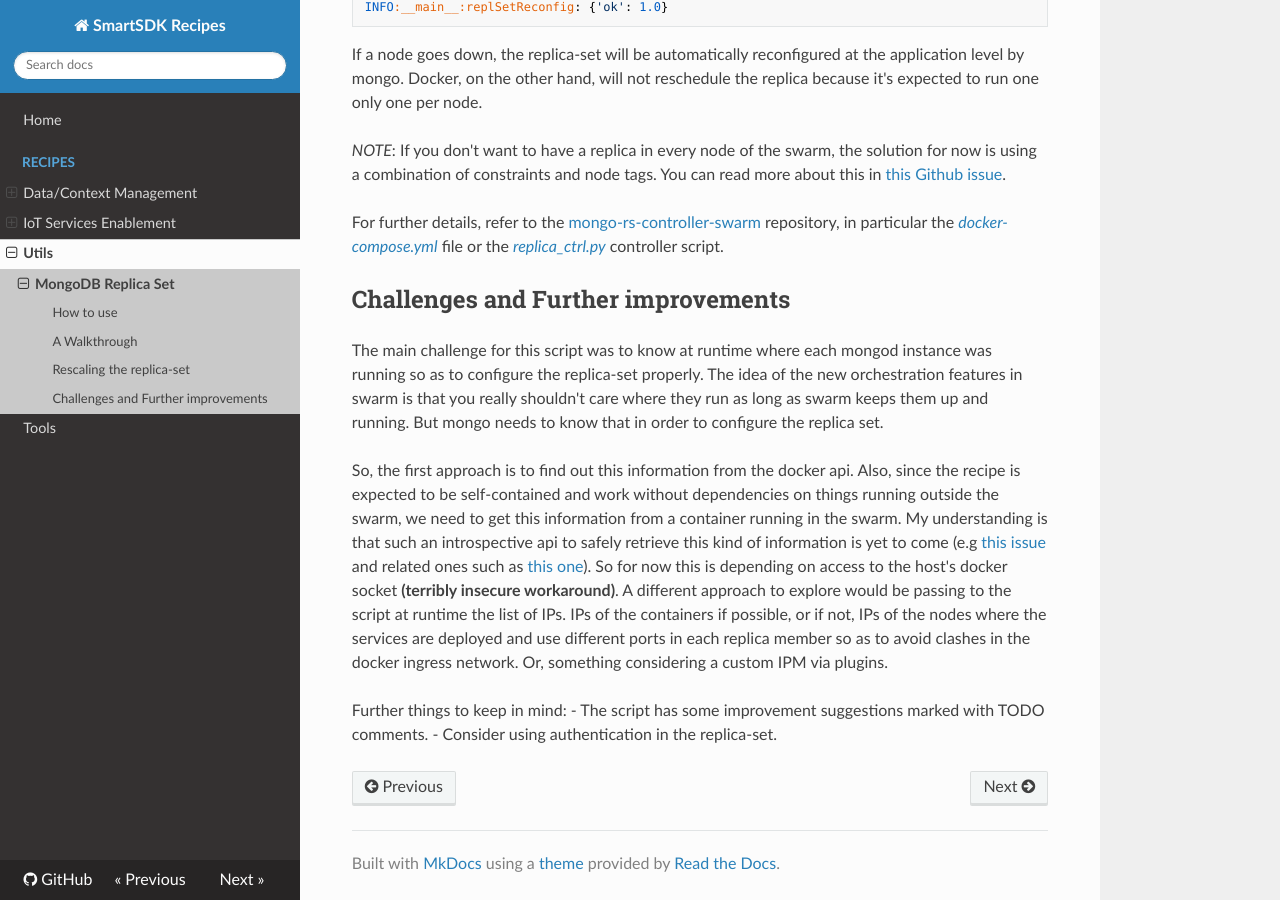
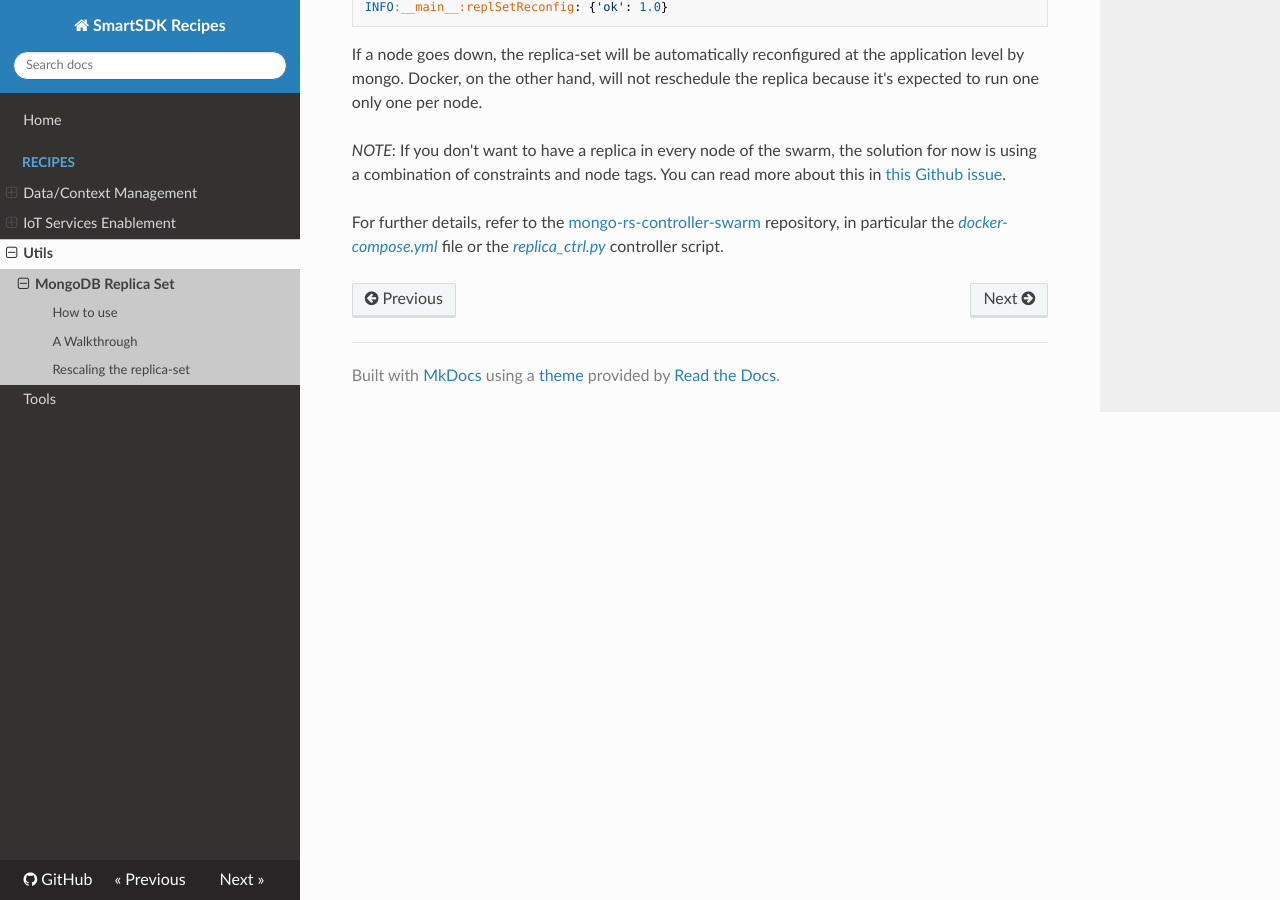
Before and after one commit to smartsdk/smartsdk-recipes, an MkDocs documentation site: the page built from recipes/utils/mongo-replicaset/readme.md, in a window 1280 px wide and 900 px high, scrolled down 2313 px. Built offline with MkDocs 1.6.1, drawn with Linux system fonts in a browser that asks for light colours; nearby versions of some CDN libraries; comment, search, counter and statistics services are not loaded; old or Windows-style settings are respelled for this version of MkDocs.

Commit message:
Fix readme.md according review

```diff
--- a/recipes/utils/mongo-replicaset/readme.md
+++ b/recipes/utils/mongo-replicaset/readme.md
@@ -117,15 +117,4 @@ If a node goes down, the replica-set will be automatically reconfigured at the a
 
 _NOTE_: If you don't want to have a replica in every node of the swarm, the solution for now is using a combination of constraints and node tags. You can read more about this in [this Github issue](https://github.com/docker/docker/issues/26259).
 
-For further details, refer to the [mongo-rs-controller-swarm](https://github.com/smartsdk/mongo-rs-controller-swarm) repository, in particular the *[docker-compose.yml](hhttps://github.com/smartsdk/mongo-rs-controller-swarm/blob/master/docker-compose.yml)* file or the *[replica_ctrl.py](https://github.com/smartsdk/mongo-rs-controller-swarm/blob/master/src/replica_ctrl.py)* controller script.
-
-
-## Challenges and Further improvements
-
-The main challenge for this script was to know at runtime where each mongod instance was running so as to configure the replica-set properly. The idea of the new orchestration features in swarm is that you really shouldn't care where they run as long as swarm keeps them up and running. But mongo needs to know that in order to configure the replica set.
-
-So, the first approach is to find out this information from the docker api. Also, since the recipe is expected to be self-contained and work without dependencies on things running outside the swarm, we need to get this information from a container running in the swarm. My understanding is that such an introspective api to safely retrieve this kind of information is yet to come (e.g [this issue](https://github.com/docker/docker/issues/8427) and related ones such as [this one](https://github.com/docker/docker/issues/1143#issuecomment-233152700)). So for now this is depending on access to the host's docker socket **(terribly insecure workaround)**. A different approach to explore would be passing to the script at runtime the list of IPs. IPs of the containers if possible, or if not, IPs of the nodes where the services are deployed and use different ports in each replica member so as to avoid clashes in the docker ingress network. Or, something considering a custom IPM via plugins.
-
-Further things to keep in mind:
-- The script has some improvement suggestions marked with TODO comments.
-- Consider using authentication in the replica-set.
+For further details, refer to the [mongo-rs-controller-swarm](https://github.com/smartsdk/mongo-rs-controller-swarm) repository, in particular the *[docker-compose.yml](https://github.com/smartsdk/mongo-rs-controller-swarm/blob/master/docker-compose.yml)* file or the *[replica_ctrl.py](https://github.com/smartsdk/mongo-rs-controller-swarm/blob/master/src/replica_ctrl.py)* controller script.
```
